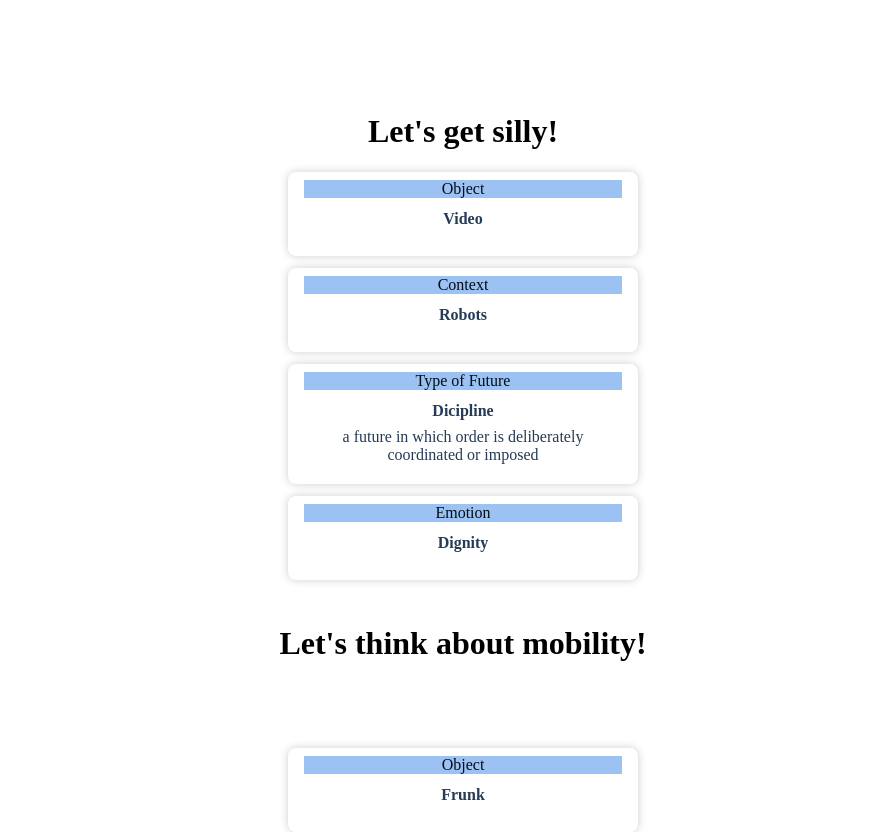
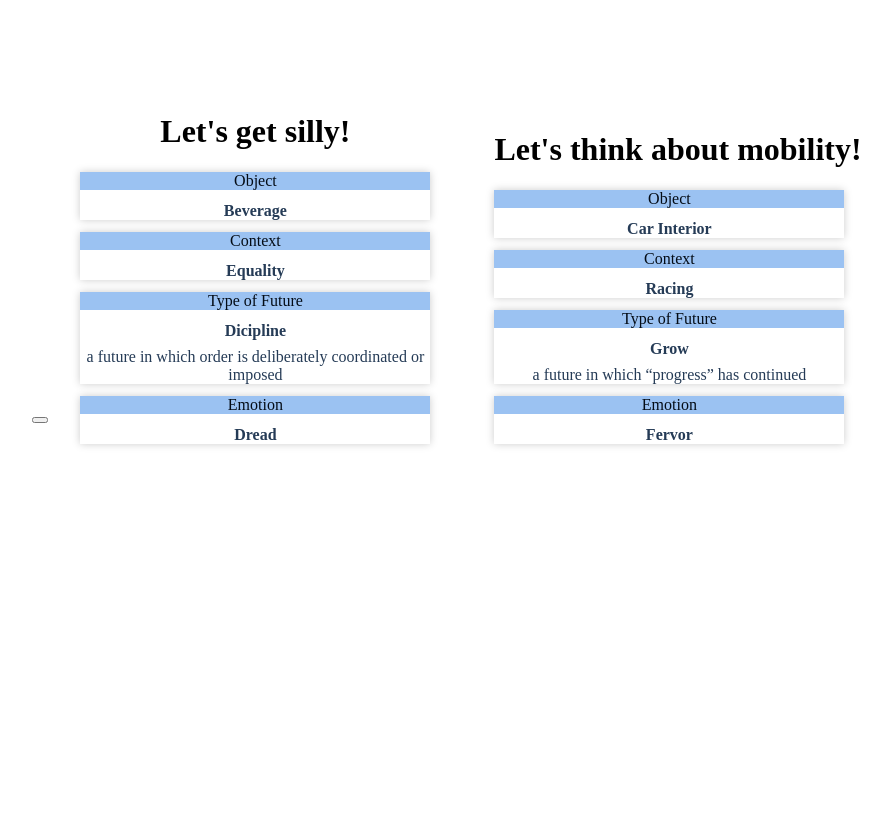
Before and after one commit to TakinB/ThingFromTheFuture, a React (Vite) app: page / in a window 1280 px wide. Shown: the top 832 px of the page, without its empty margins (177-1067 px from the left). After the commit the page ends 800 px from the top, so only its background shows below. Built offline with nearby package versions, Linux system fonts and the light colour scheme.

Commit message:
rename the class names to be more readable

```diff
--- a/src/App.jsx
+++ b/src/App.jsx
@@ -13,6 +13,7 @@ import carcontexts from './mobility/contexts.json'
 import carmoods from './mobility/moods.json'
 
 import Card from './components/card'
+
 
 
 function shuffle(array) {
@@ -46,7 +47,11 @@ function shuffle(array) {
 //   )
 // }
 
+
+// use instead  math.random(length of the array)
 function App() {
+  const [mode, setMode] = useState(false);
+
   //silly thing from the future
   const myMoods = shuffle(moods).slice(0,1)
   const myEvents = shuffle(events).slice(0,1)
@@ -61,34 +66,35 @@ function App() {
 
   return (
     <div className="App">
+      <button onClick={()=>setMode(!mode) }/>
       <div className="cardGroup">
         <h1>Let's get silly!</h1>
       {
-        myObjects.map(myObjects => <Card type="Object" title={myObjects.title}/>)
+        myObjects.map(myObjects => <Card type="Object" title={myObjects.title} key={myObjects.title}/>)
       }
       {
-        myContexts.map(myContexts => <Card type="Context" title={myContexts.title} />)
+        myContexts.map(myContexts => <Card type="Context" title={myContexts.title} key={myContexts.title}/>)
       }
       {
-        myEvents.map(myEvents => <Card type="Type of Future" title={myEvents.title} description={myEvents.description}/>)
+        myEvents.map(myEvents => <Card type="Type of Future" title={myEvents.title} description={myEvents.description} key={myEvents.title}/>)
       }
       {
-        myMoods.map(myMoods => <Card type="Emotion" title={myMoods.title} />)
+        myMoods.map(myMoods => <Card type="Emotion" title={myMoods.title} key={myMoods.title}/>)
       }
       </div>
+      <div className="cardGroup">
       <h1>Let's think about mobility!</h1>
-      <div className="cardGroup">
       {
-        myCarObjects.map(myCarObjects => <Card type="Object" title={myCarObjects.title}/>)
+        myCarObjects.map(myCarObjects => <Card type="Object" title={myCarObjects.title} key={myCarObjects.title}/>)
       }
       {
-        myCarContexts.map(myCarContexts => <Card type="Context" title={myCarContexts.title} />)
+        myCarContexts.map(myCarContexts => <Card type="Context" title={myCarContexts.title} key={myCarContexts.title} />)
       }
       {
-        myCarEvents.map(myCarEvents => <Card type="Type of Future" title={myCarEvents.title} description={myCarEvents.description}/>)
+        myCarEvents.map(myCarEvents => <Card type="Type of Future" title={myCarEvents.title} description={myCarEvents.description } key={myCarEvents.title}/>)
       }
       {
-        myCarMoods.map(myCarMoods => <Card type="Emotion" title={myCarMoods.title} />)
+        myCarMoods.map(myCarMoods => <Card type="Emotion" title={myCarMoods.title} key={myCarMoods.title} />)
       }
       </div>
     </div>
--- a/src/components/card.jsx
+++ b/src/components/card.jsx
@@ -24,7 +24,7 @@ function CardImage(props) {
   // If an image was passed:
   if (isImageURL) {
     return (
-      <div className="styleImage">
+      <div className="CardImage">
         <img
           style={{ width: props.width + "px", marginTop: "-8%" }}
           src={props.image}
@@ -38,30 +38,30 @@ function CardImage(props) {
 
 function CardContent(props) {
   return (
-    <div className="styleCardContent">
-      <p className="styleCardType">{props.type}</p>
-      <p className="styleCardTitle">{props.title}</p>
-      <p className="styleDescription">{props.description}</p>
+    <div className="CardContent">
+      <p className="CardType">{props.type}</p>
+      <p className="CardTitle">{props.title}</p>
+      <p className="CardDescription">{props.description}</p>
     </div>
   );
 }
 
-export default class Card extends React.Component {
-  render() {
+export default function Card(props) {
+
     return (
-      <div style={{ width: this.props.width + "px" }}>
-        <div className="styleCard">
-          <CardImage image={this.props.image} width={this.props.width} />
+      <div style={{ width: props.width + "px" }}>
+        <div className="Card">
+          <CardImage image={props.image} width={props.width} />
           <CardContent
-            title={this.props.title}
-            type={this.props.type}
-            description={this.props.description}
+            title={props.title}
+            type={props.type}
+            description={props.description}
           />
         </div>
       </div>
     );
   }
-}
+
 
 // 2. Defaults /////////////////////////////////////////////
 Card.defaultProps = {
--- a/src/components/styles.css
+++ b/src/components/styles.css
@@ -8,39 +8,40 @@
   position: relative;
   top: 1.25em;
 }
-  .styleCard {
-    border-radius: 8px;
+  .Card {
+    /* border-radius: 8px; */
     box-shadow: 0px 0px 8px #ccc;
     color: #253b56;
     margin: 12px 0px;
   }
 
-  .styleCardContent {
-    padding: 4px 16px 20px 16px;
+  .CardContent {
+    padding: 0px 0px 0px 0px;
+    border-radius: 5rem;
   }
 
-  .styleImage {
+  .CardImage {
     background-color: lightGray;
-    border-radius: 8px 8px 0 0;
+    /* border-radius: 8px 8px 0 0; */
     max-height: 140px;
     overflow: hidden;
   }
 
-  .styleCardTitle {
+  .CardTitle {
     font-family: Avenir-Heavy;
     font-size: 20;
     font-weight: 600;
     margin: 12px 0px 0px 0px;
   }
 
-  .styleCardType {
+  .CardType {
     color: #040c16;
     font-size: 14;
     margin: 4px 0;
     background-color: #9bc2f2;
   }
 
-  .styleDescription {
+  .CardDescription {
     font-size: 14;
     margin: 8px 0 0 0;
   }
```
